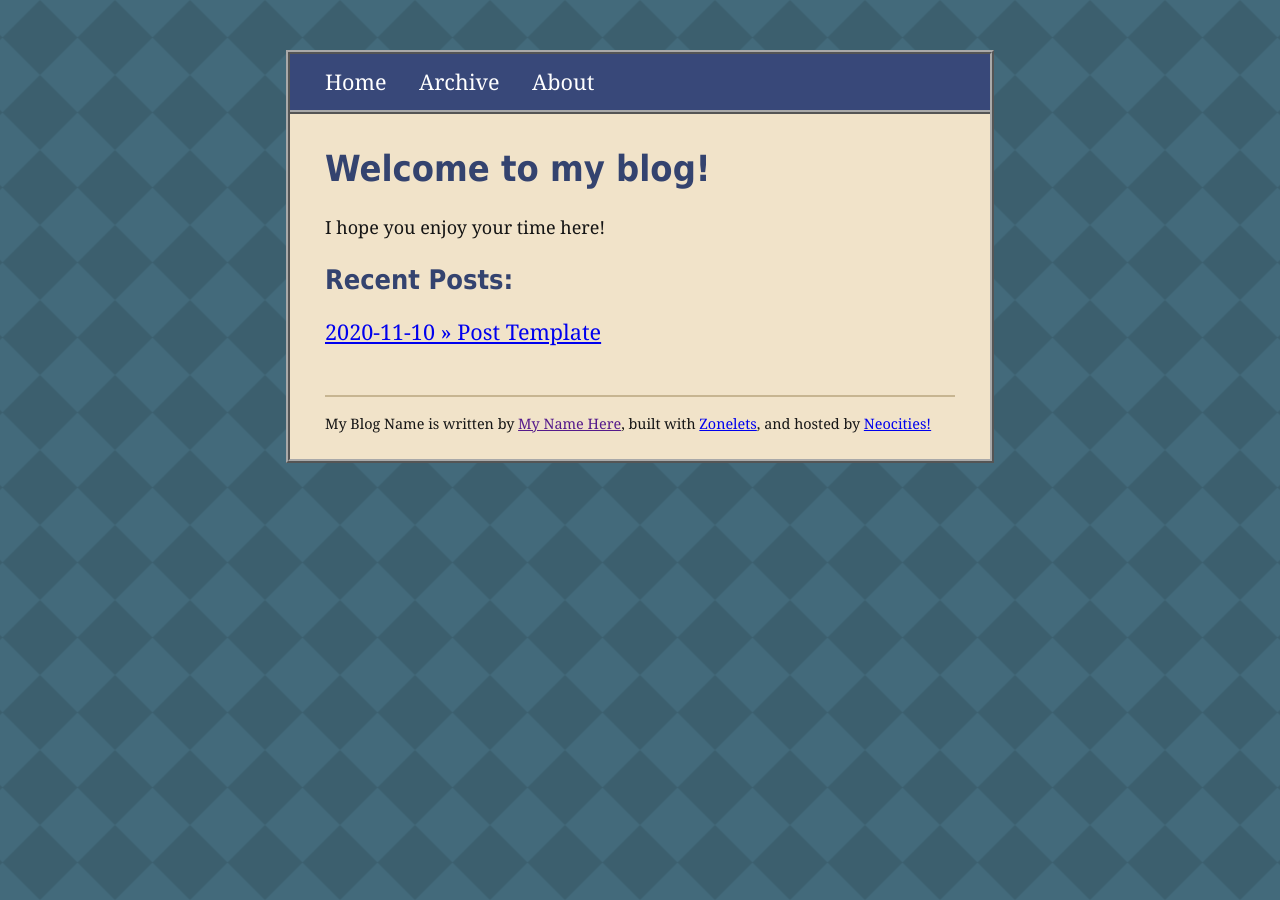
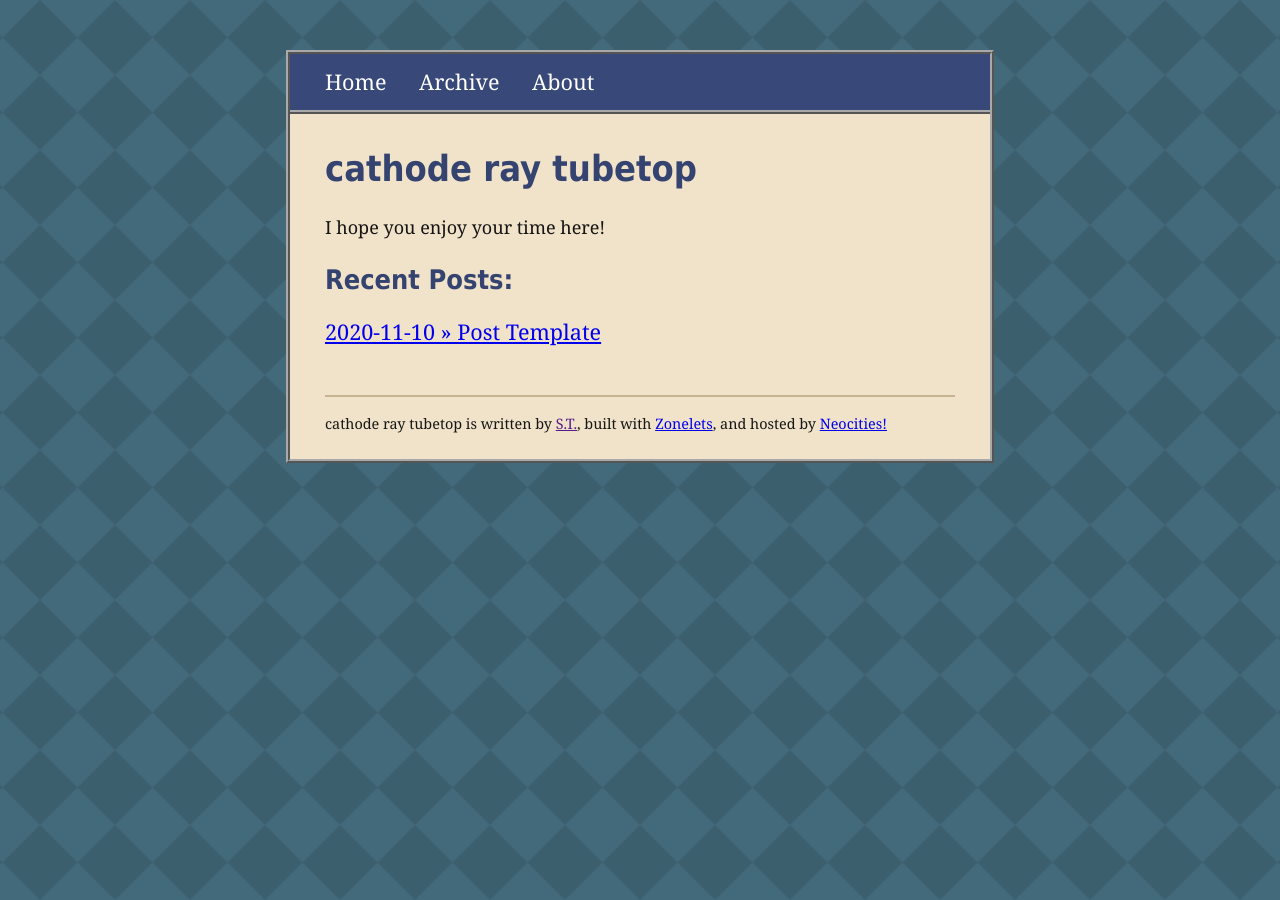
Before and after one commit to nightelectricity/nightelectricity.github.io, a Jekyll site: the page crt/index.html, which Jekyll copies as it is, in a window 1280 px wide. Built offline with Jekyll 4.4.1, drawn with Linux system fonts in a browser that asks for light colours.

Commit message:
beginning of cathode ray tubetop

```diff
--- a/crt/index.html
+++ b/crt/index.html
@@ -1,7 +1,7 @@
 <!DOCTYPE html>
 <html>
   <head>
-    <title>My Blog's Homepage</title>
+    <title>cathode ray tubetop</title>
     <!-- The description is not directly visible on the page. But it can show up in certain places like search engines. Probably unnecessary for most pages in your blog. -->
     <meta name="description" content="Zonelets is a scrappy blogging workflow designed to encourage creative fun on the internet!">
     <!-- This specifies the favicon (little icon on the browser tab) -->
@@ -18,7 +18,7 @@
     <div id="content">
 
 
-      <h1>Welcome to my blog!</h1>
+      <h1>cathode ray tubetop</h1>
 
       <p>I hope you enjoy your time here!</p>
 
--- a/crt/script.js
+++ b/crt/script.js
@@ -14,8 +14,8 @@
 
 //==[ 1. BASIC INFO ]==
 
-let blogName = "My Blog Name";
-let authorName = "My Name Here";
+let blogName = "cathode ray tubetop";
+let authorName = "S.T.";
 let authorLink = ""; // Enter your website, social media, etc. Some way for people to tell you they like your blog! (Leaving it empty is okay too)
 
 //-----------------------------
@@ -60,7 +60,7 @@ if ( url.includes("posts/") ) {
 }
 
 //Generate the Header HTML, a series of list items containing links.
-let headerHTML = '<ul> <li><a href="' + relativePath + '/index.html">Home</a></li>' +
+let headerHTML = '<ul> <li><a href="' + relativePath + '/crt">Home</a></li>' +
 '<li><a href="' + relativePath + '/archive.html">Archive</a></li>' +
 '<li><a href="' + relativePath + '/about.html">About</a></li> </ul>';
 
```
